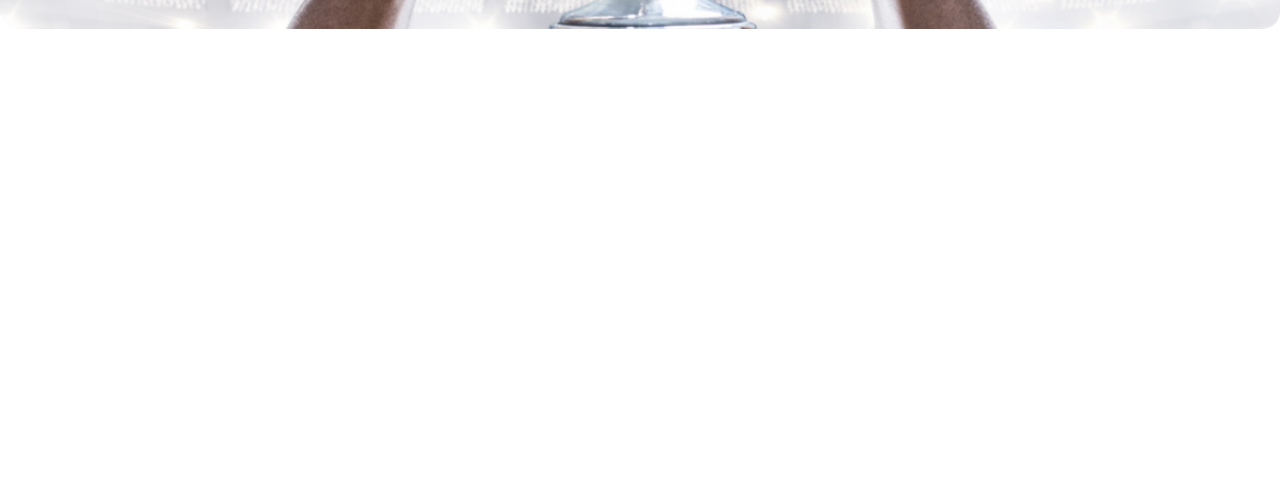
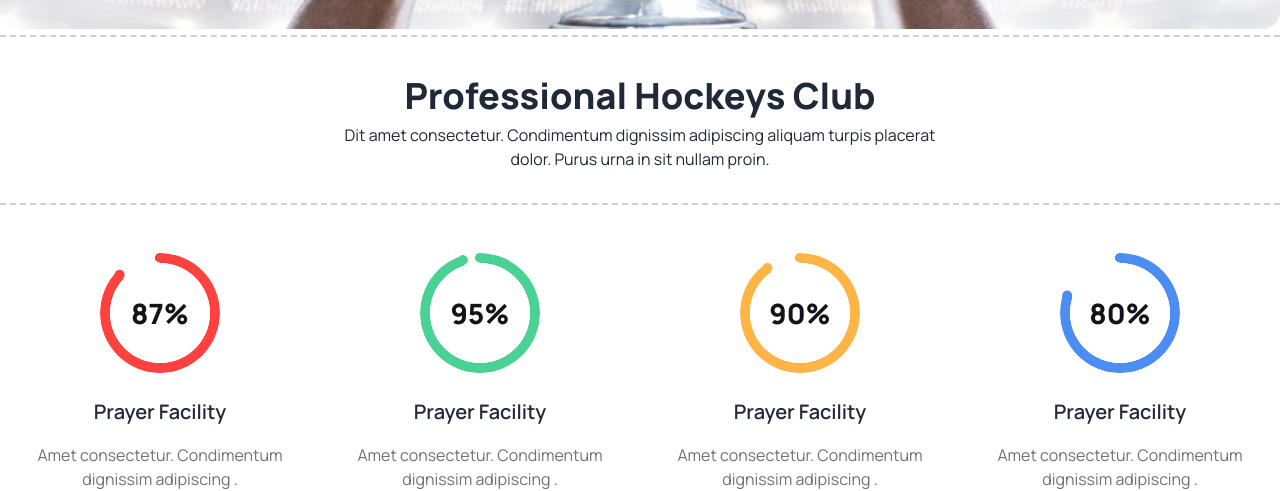
Before and after one commit to Zioun/Hockey-s-Assignment, a plain HTML site: page index.html in a window 1280 px wide. Shown: the part 649-1140 px from the top of the page. Before the commit the page ends 800 px from the top, so only its background shows below. Drawn offline with nearby package versions, Linux system fonts and the light colour scheme.

Commit message:
Progress Section Done :)

```diff
--- a/index.html
+++ b/index.html
@@ -24,7 +24,8 @@
                 primaryColor: '#FF4240',
                 darkColor: '#131318',
                 whiteColor: '#FFF',
-                lightDark: ' #FFFFFF99',
+                lightWhite: '#FFFFFF99',
+                lightDark: '#13131899',
               }
             }
           }
@@ -75,7 +76,7 @@
               <img src="Images/slider-1.png" class="w-full relative" />
               <div class="absolute right-[32px] bottom-[32px] bg-darkColor p-[32px] rounded-[16px]">
                 <h1 class="text-[24px] font-extrabold text-whiteColor">Meet all the heroes from the field</h1>
-                <p class="text-[16px] text-lightDark max-w-[502px]">Dit amet consectetur. Condimentum dignissim adipiscing aliquam turpis placerat dolor. Purus urna in sit nullam proin.</p>
+                <p class="text-[16px] text-lightWhite max-w-[502px]">Dit amet consectetur. Condimentum dignissim adipiscing aliquam turpis placerat dolor. Purus urna in sit nullam proin.</p>
               </div>
               <div class="absolute flex justify-between transform -translate-y-1/2 left-5 right-5 top-1/2">
                 <a href="#slide4" class="btn btn-circle">❮</a>
@@ -86,7 +87,7 @@
               <img src="Images/slider-2.jpg" class="w-full" />
               <div class="absolute right-[32px] bottom-[32px] bg-darkColor p-[32px] rounded-[16px]">
                 <h1 class="text-[24px] font-extrabold text-whiteColor">Meet all the heroes from the field</h1>
-                <p class="text-[16px] text-lightDark max-w-[502px]">Dit amet consectetur. Condimentum dignissim adipiscing aliquam turpis placerat dolor. Purus urna in sit nullam proin.</p>
+                <p class="text-[16px] text-lightWhite max-w-[502px]">Dit amet consectetur. Condimentum dignissim adipiscing aliquam turpis placerat dolor. Purus urna in sit nullam proin.</p>
               </div>
               <div class="absolute flex justify-between transform -translate-y-1/2 left-5 right-5 top-1/2">
                 <a href="#slide1" class="btn btn-circle">❮</a>
@@ -97,7 +98,7 @@
               <img src="Images/slider-3.jpg" class="w-full" />
               <div class="absolute right-[32px] bottom-[32px] bg-darkColor p-[32px] rounded-[16px]">
                 <h1 class="text-[24px] font-extrabold text-whiteColor">Meet all the heroes from the field</h1>
-                <p class="text-[16px] text-lightDark max-w-[502px]">Dit amet consectetur. Condimentum dignissim adipiscing aliquam turpis placerat dolor. Purus urna in sit nullam proin.</p>
+                <p class="text-[16px] text-lightWhite max-w-[502px]">Dit amet consectetur. Condimentum dignissim adipiscing aliquam turpis placerat dolor. Purus urna in sit nullam proin.</p>
               </div>
               <div class="absolute flex justify-between transform -translate-y-1/2 left-5 right-5 top-1/2">
                 <a href="#slide2" class="btn btn-circle">❮</a>
@@ -107,5 +108,37 @@
         </div>
         <!-- Banner Section End -->
     </header>
+    <main class="container m-auto">
+        <!-- Progress Section Start -->
+        <section>
+            <div class="text-center border-y-2 border-dashed border-[#13121833] py-[32px]">
+                <h1 class="text-[36px] font-extrabold">Professional Hockeys Club</h1>
+                <p class="max-w-[607px] text-[16px] m-auto">Dit amet consectetur. Condimentum dignissim adipiscing aliquam turpis placerat dolor. Purus urna in sit nullam proin.</p>
+            </div>
+            <div class="grid grid-cols-4 mt-[48px]">
+                <div class="text-center">
+                    <div class="radial-progress text-[#FF4240]" style="--value:87; --size:7.5rem; --thickness: 0.6rem;" role="progressbar"><span class="text-darkColor font-extrabold text-[28px]">87%</span></div>
+                    <h1 class="font-semibold text-[20px] mt-[24px] mb-[16px]">Prayer Facility</h1>
+                    <p class="max-w-[250px] m-auto text-lightDark">Amet consectetur. Condimentum dignissim adipiscing .</p>
+                </div>
+                <div class="text-center">
+                    <div class="radial-progress text-[#49D293]" style="--value:95; --size:7.5rem; --thickness: 0.6rem;" role="progressbar"><span class="text-darkColor font-extrabold text-[28px]">95%</span></div>
+                    <h1 class="font-semibold text-[20px] mt-[24px] mb-[16px]">Prayer Facility</h1>
+                    <p class="max-w-[250px] m-auto text-lightDark">Amet consectetur. Condimentum dignissim adipiscing .</p>
+                </div>
+                <div class="text-center">
+                    <div class="radial-progress text-[#FFB546]" style="--value:90; --size:7.5rem; --thickness: 0.6rem;" role="progressbar"><span class="text-darkColor font-extrabold text-[28px]">90%</span></div>
+                    <h1 class="font-semibold text-[20px] mt-[24px] mb-[16px]">Prayer Facility</h1>
+                    <p class="max-w-[250px] m-auto text-lightDark">Amet consectetur. Condimentum dignissim adipiscing .</p>
+                </div>
+                <div class="text-center">
+                    <div class="radial-progress text-[#4C8DF1]" style="--value:80; --size:7.5rem; --thickness: 0.6rem;" role="progressbar"><span class="text-darkColor font-extrabold text-[28px]">80%</span></div>
+                    <h1 class="font-semibold text-[20px] mt-[24px] mb-[16px]">Prayer Facility</h1>
+                    <p class="max-w-[250px] m-auto text-lightDark">Amet consectetur. Condimentum dignissim adipiscing .</p>
+                </div>
+            </div>
+        </section>
+        <!-- Progress Section End -->
+    </main>
 </body>
 </html>
```
